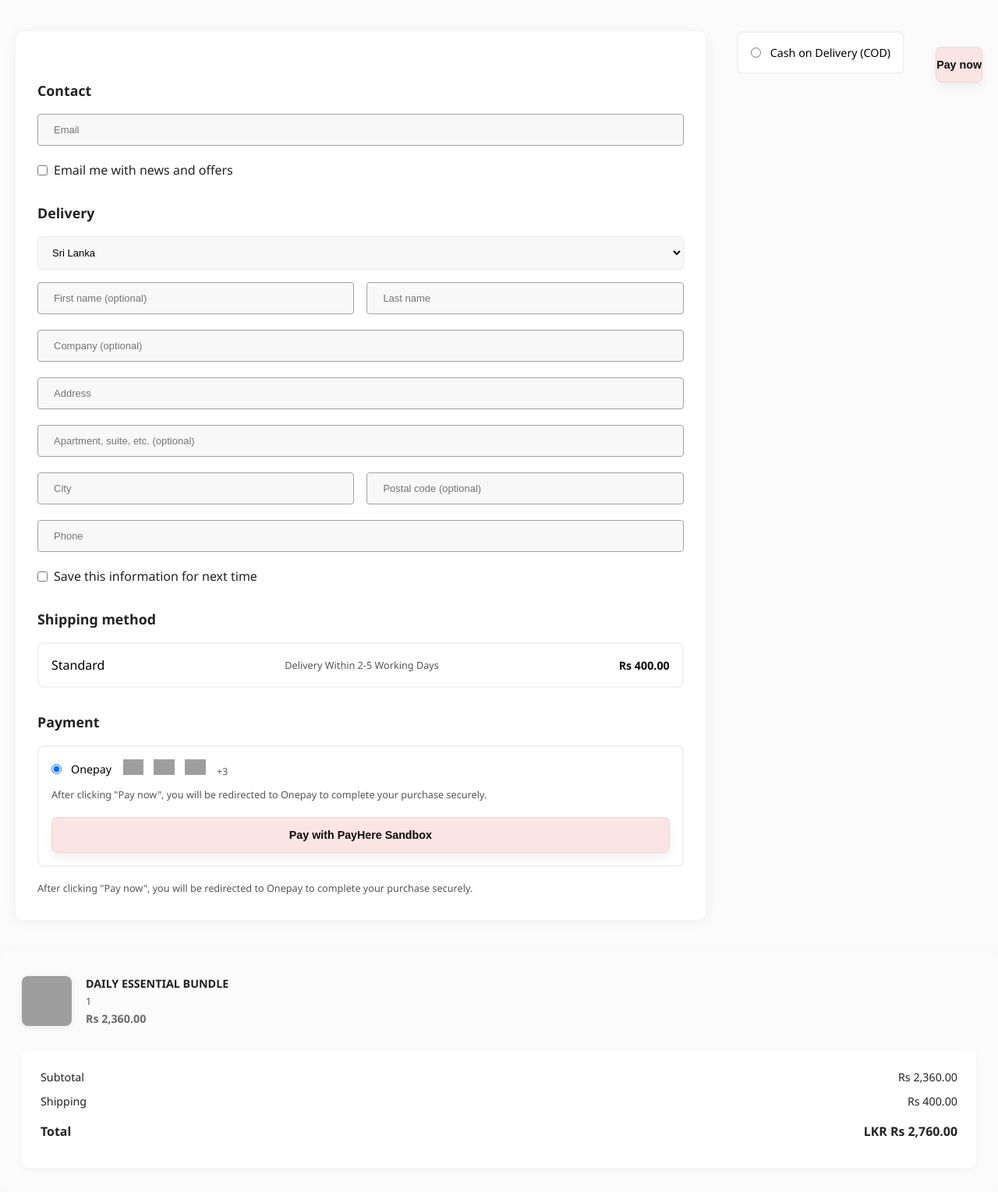
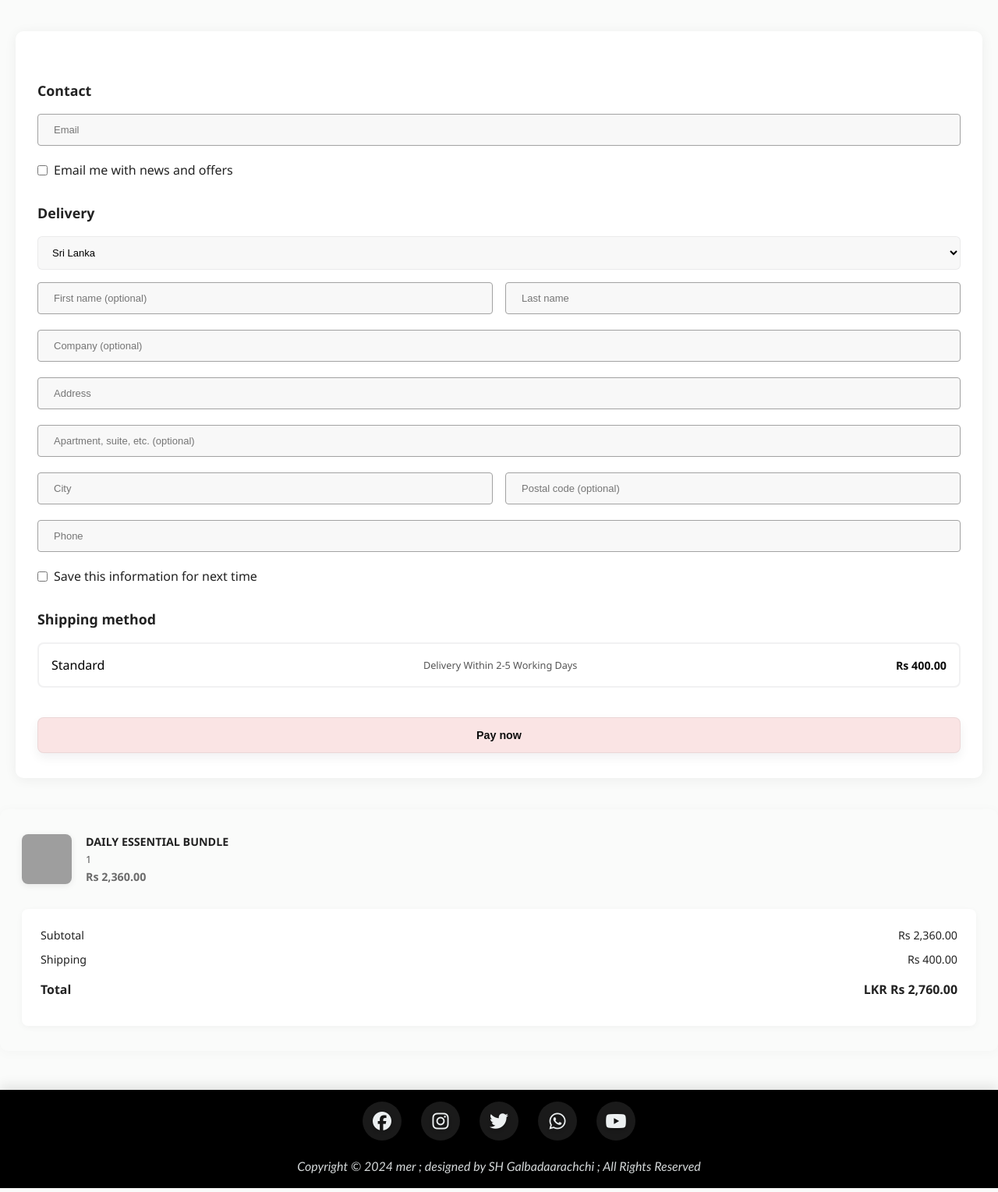
Before and after one commit to Sanduni204/mer-florist-website, a PHP site: page /mer_ecommerce/payment.php in a window 1280 px wide. Shown: the part 70-1599 px from the top of the page at 78% size. Run offline with PHP 8.4, Linux system fonts and the light colour scheme; data that the repository does not hold is empty; some libraries are stand-ins or nearby versions; grey boxes are pictures that could not be loaded.

Commit message:
Fix: the style of payment.php

```diff
--- a/payment.php
+++ b/payment.php
@@ -65,32 +65,13 @@ if (isset($_GET['id'])) {
         <div class="shipping-desc">Delivery Within 2-5 Working Days</div>
         <div class="shipping-price">Rs <?php echo number_format($shipping,2); ?></div>
       </div>
-      <h2 class="section-title">Payment</h2>
-      <div class="payment-box selected">
-        <div class="payment-method">
-          <input type="radio" name="paymethod" checked> Onepay
-          <span class="card-icons">
-            <img src="Images/visa.png" alt="Visa" />
-            <img src="Images/mastercard.png" alt="Mastercard" />
-            <img src="Images/discover.png" alt="Discover" />
-            <span class="more">+3</span>
-          </span>
-          </div>
-          <div class="payment-desc">After clicking "Pay now", you will be redirected to Onepay to complete your purchase securely.</div>
-          <!-- PayHere Sandbox Integration Button -->
-          <button id="payhere-payment" class="paynow-btn" type="button">Pay with PayHere Sandbox</button>
-        </div>
-        <div class="payment-desc">After clicking "Pay now", you will be redirected to Onepay to complete your purchase securely.</div>
+      <!-- Payment heading and Onepay/UI labels removed as requested -->
+      <!-- PayHere Sandbox Integration Button remains -->
+      <!-- PayHere Sandbox Integration Button -->
+  <button id="payhere-payment" class="paynow-btn" type="button">Pay now</button>
       </div>
-      <div class="payment-box">
-        <div class="payment-method">
-          <input type="radio" name="paymethod"> Cash on Delivery (COD)
-        </div>
-      </div>
+      <!-- Cash on Delivery option removed -->
       <!-- Billing address section removed as requested -->
-      <form action="payment.php" method="get">
-        <button type="submit" class="paynow-btn">Pay now</button>
-      </form>
     </div>
     <div class="checkout-right">
       <?php
```
